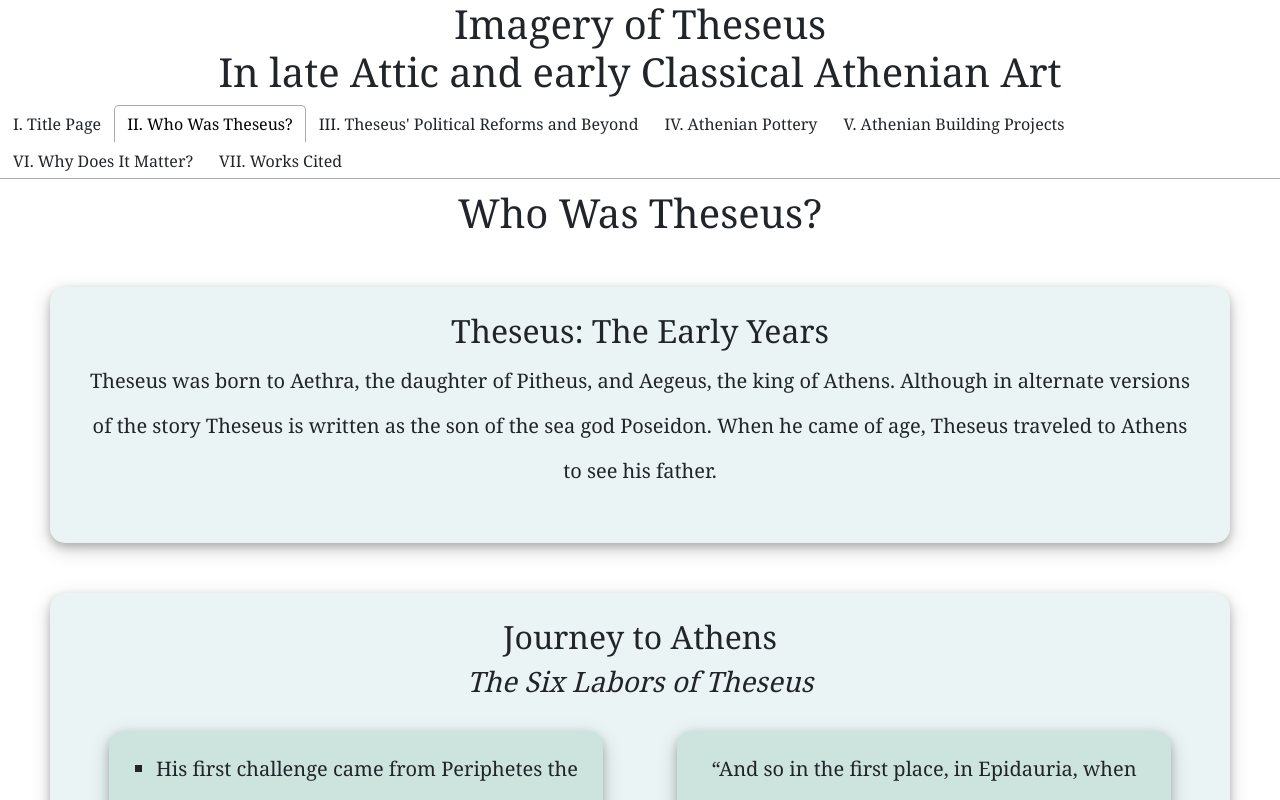
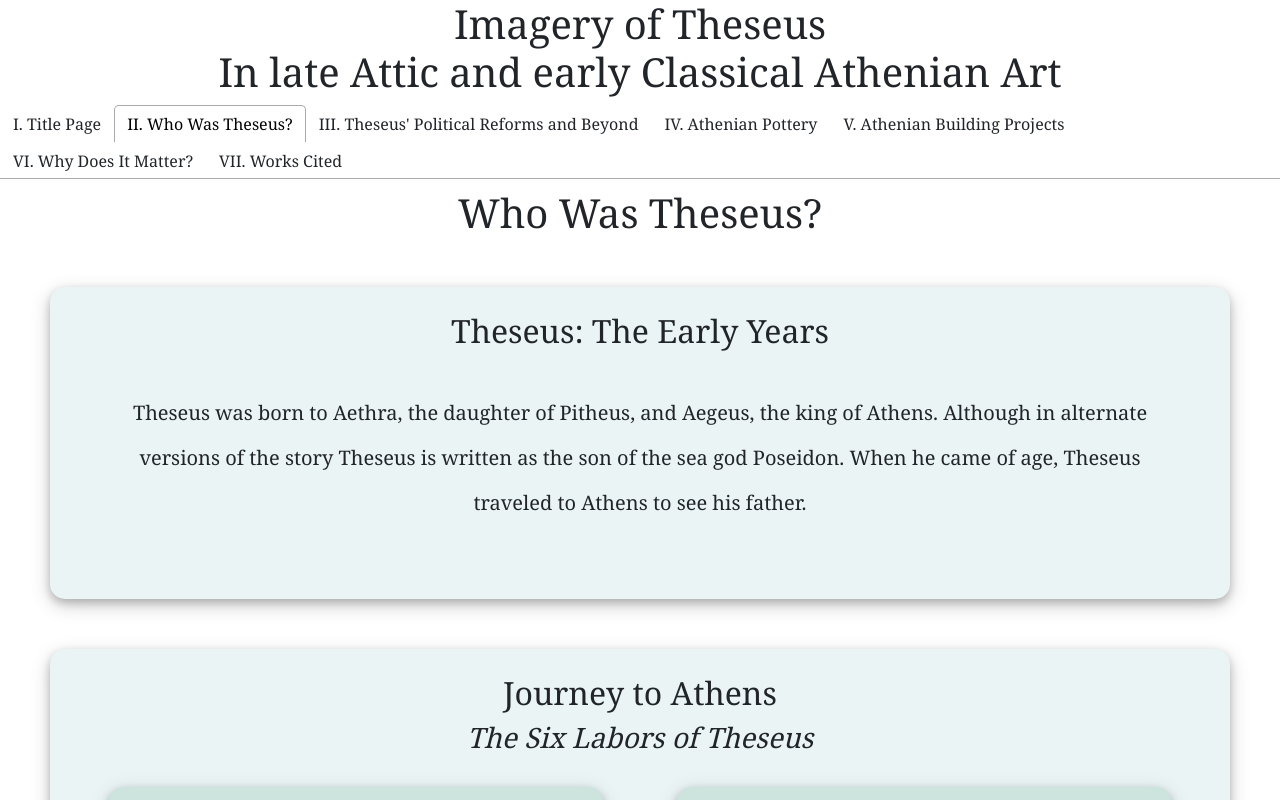
Before and after one commit to megan-levy/Theseus_React_Thesis, a React (Create React App) app: page / in a window 1280 px wide. Both pictures are taken after a click on the tab "II. Who Was Theseus?". Shown: the top 800 px of the page. Built offline with nearby package versions, Linux system fonts and the light colour scheme.

Commit message:
Timeline updated

```diff
--- a/src/whowasTheseus.css
+++ b/src/whowasTheseus.css
@@ -13,10 +13,14 @@
 .h2 {
     font-size: 10px;
 }
-.six_labors {
+.six_labors{
     background-color: #cce3de;
     border-radius: 15px;
     box-shadow:  0 4px 8px 0 rgba(0, 0, 0, 0.2), 0 6px 20px 0 rgba(0, 0, 0, 0.19);
     margin: 25px;
     padding: 15px;
 }
+.early_years, .minotaur {
+    margin: 25px;
+    padding: 15px;
+}
--- a/src/whowasTheseus.js
+++ b/src/whowasTheseus.js
@@ -13,7 +13,7 @@ export default function History() {
             <h2>
                 Theseus: The Early Years
             </h2>
-            <p>
+            <p className = "early_years">
             Theseus was born to Aethra, the daughter of Pitheus, and Aegeus, the king of Athens.
             Although in alternate versions of the story Theseus is written as the son of the sea god Poseidon.
              When he came of age, Theseus traveled to Athens to see his father.
@@ -68,7 +68,16 @@ export default function History() {
         </div>
 
         <div className = "history">
-            test
+            <h2>
+                The Minotuar
+            </h2>
+            <p className = "minotaur">
+            Before rising to the throne, Theseus sailed to Crete alongside thirteen other youths where he fought the Minotaur
+             and, because of his forgetfulness, he neglected to change his sails to indicate his survival. Seeing the black sails
+             instead of white, Aegeus threw himself from atop the acropolis into what is now the Aegean Sea and his son became ruler.
+               After his ascension to the throne, Theseus continued his streak of great deeds doing such things as battling the Amazons and
+                the Centaurs.  Ultimately however, he died much like his father- being thrown from a cliff into the sea.
+            </p>
         </div>
 
         <div className = "history">
```
